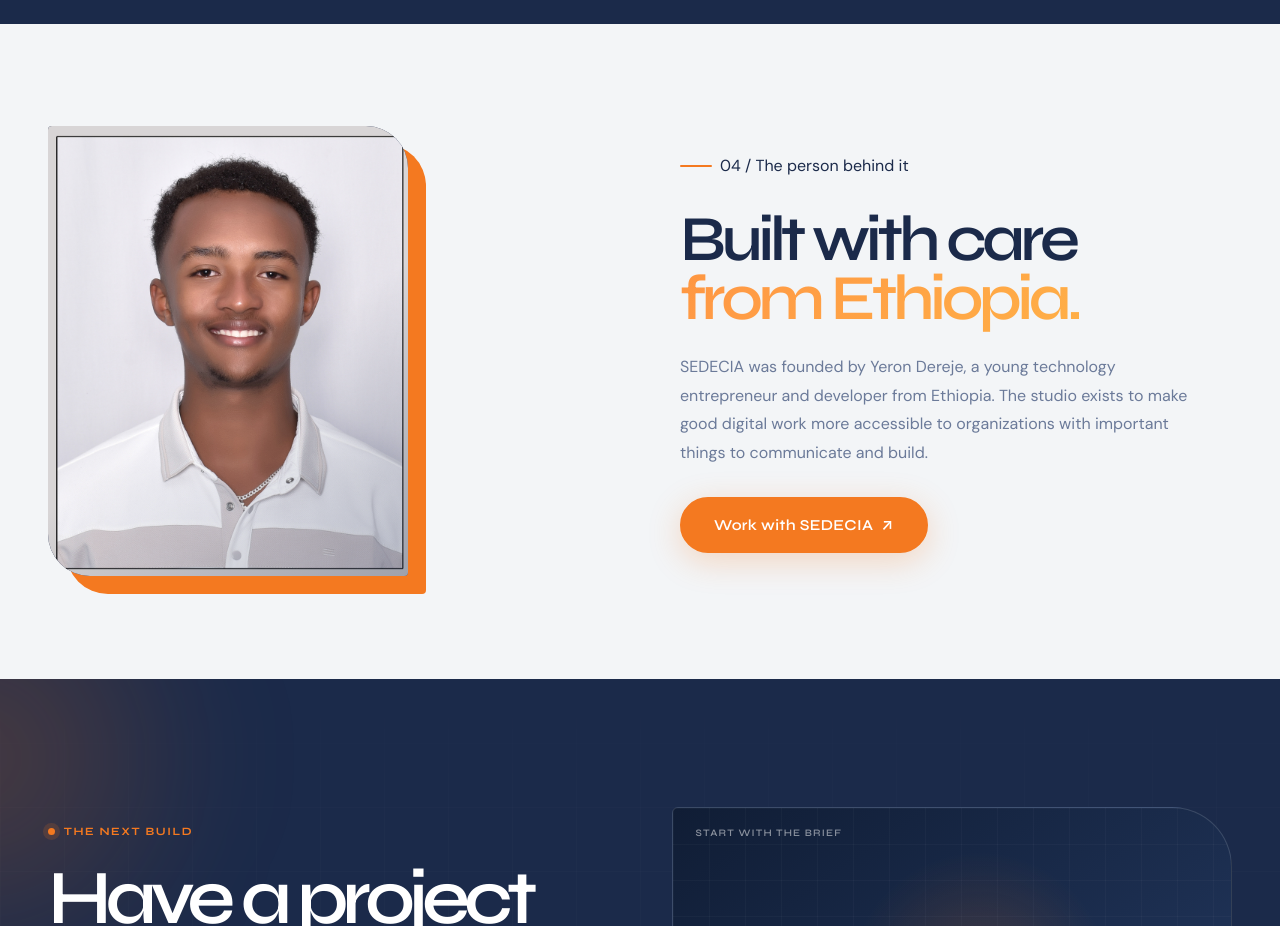
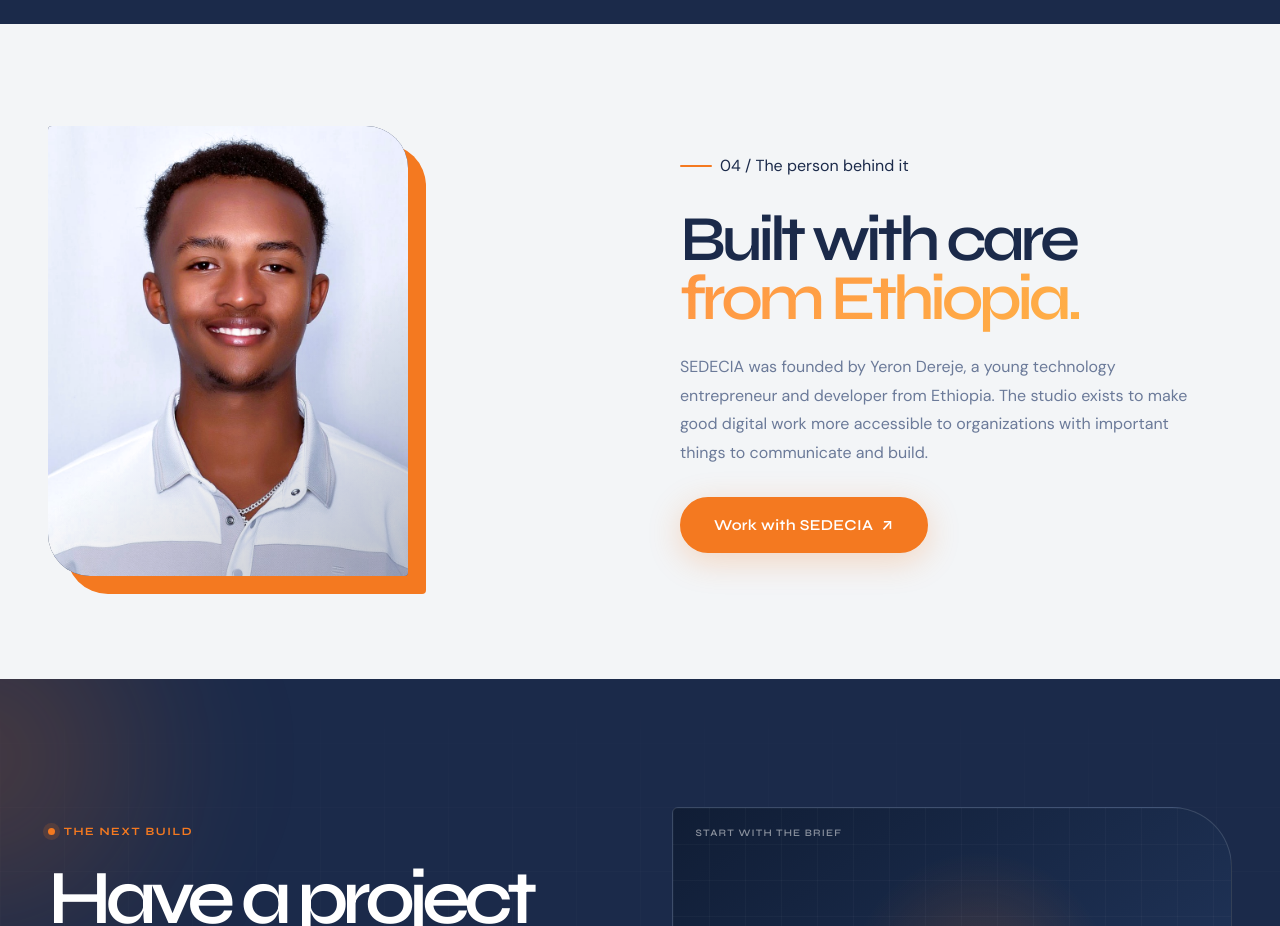
Before and after one commit to yerondereje432/sedecia, a React (Vite) app: page /about in a window 1280 px wide. Shown: the part 3120-4046 px from the top of the page. Built offline with nearby package versions, Linux system fonts and the light colour scheme.

Commit message:
Update founder image filename from .jpg to .JPG

```diff
--- a/src/pages/About.jsx
+++ b/src/pages/About.jsx
@@ -83,7 +83,7 @@
           <div className="container"><div className="about-page__section-intro about-page__section-intro--light"><span className="section-label">03 / The journey</span><h2>Still early.<br /><span>Already building.</span></h2></div><motion.div className="about-page__timeline-list" style={{ y: timelineY }}><motion.div className="about-page__timeline-progress" style={{ scaleY: timelineProgress }} />{MILESTONES.map((milestone, index) => <motion.article key={milestone.year} className="about-page__timeline-item" initial={{ opacity: 0, x: index % 2 ? 30 : -30 }} animate={timelineIn ? { opacity: 1, x: 0 } : {}} transition={{ delay: index * .16, duration: .6 }}><span className="about-page__timeline-year">{milestone.year}</span><span className="about-page__timeline-dot" /><div><h3>{milestone.title}</h3><p>{milestone.desc}</p></div></motion.article>)}</motion.div></div>
         </section>
 
-        <section className="about-page__founder section"><div className="container about-page__founder-layout"><div className="about-page__founder-portrait"><img src="/yeron-dereje.jpg" alt="Yeron Dereje, founder of SEDECIA" /></div><div className="about-page__founder-copy"><span className="section-label">04 / The person behind it</span><h2>Built with care<br /><span className="gradient-text">from Ethiopia.</span></h2><p>SEDECIA was founded by Yeron Dereje, a young technology entrepreneur and developer from Ethiopia. The studio exists to make good digital work more accessible to organizations with important things to communicate and build.</p><Link to="/contact" className="btn btn-primary">Work with SEDECIA <span>↗</span></Link></div></div></section>
+        <section className="about-page__founder section"><div className="container about-page__founder-layout"><div className="about-page__founder-portrait"><img src="/yeron-dereje.JPG" alt="Yeron Dereje, founder of SEDECIA" /></div><div className="about-page__founder-copy"><span className="section-label">04 / The person behind it</span><h2>Built with care<br /><span className="gradient-text">from Ethiopia.</span></h2><p>SEDECIA was founded by Yeron Dereje, a young technology entrepreneur and developer from Ethiopia. The studio exists to make good digital work more accessible to organizations with important things to communicate and build.</p><Link to="/contact" className="btn btn-primary">Work with SEDECIA <span>↗</span></Link></div></div></section>
       </main>
       <CTASection />
     </>
```
